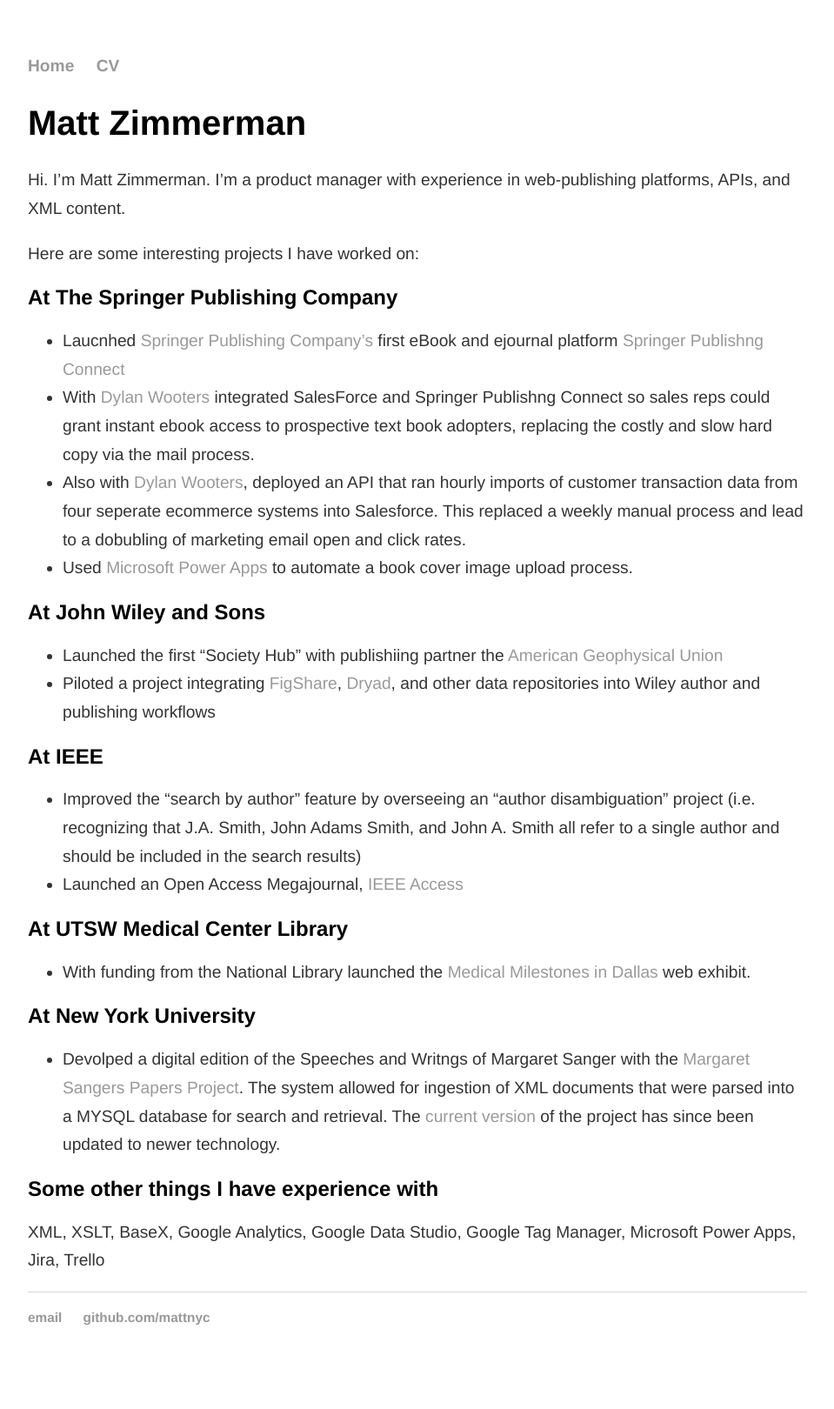
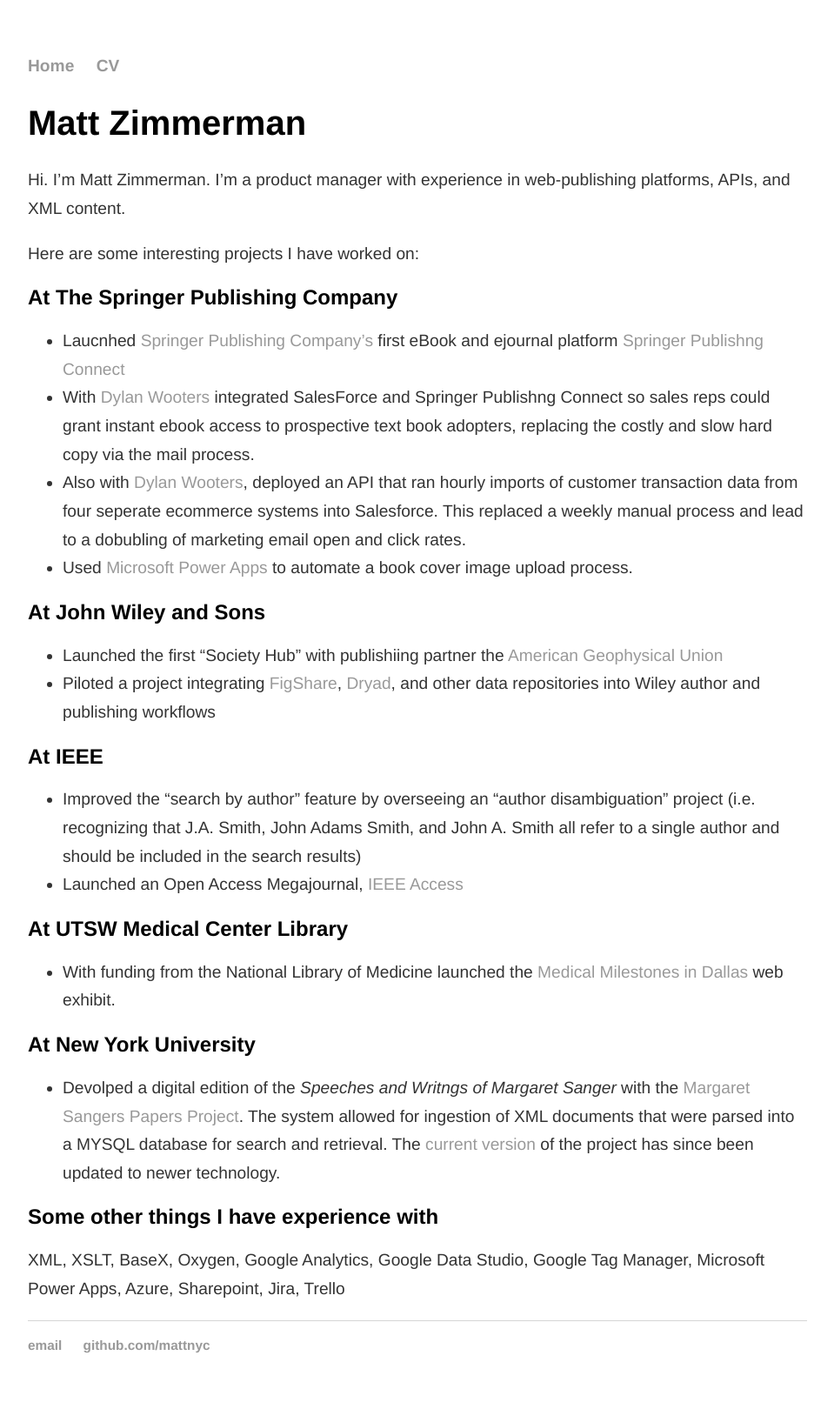
Before and after one commit to mattznyc/mattznyc.github.io, a Jekyll site: the page built from index.md, in a window 1280 px wide. Shown: the whole page at 87% size, without its empty margins (160-1119 px from the left). Built offline with Jekyll 4.4.1, drawn with Linux system fonts in a browser that asks for light colours; before the commit the page ends 1588 px from its top, so only the background shows below that.

Commit message:
Update index.md

```diff
--- a/index.md
+++ b/index.md
@@ -23,10 +23,10 @@
 * Launched an Open Access Megajournal, [IEEE Access](https://ieeexplore.ieee.org/xpl/RecentIssue.jsp?punumber=6287639)
 
 ## At UTSW Medical Center Library
-* With funding from the National Library launched the [Medical Milestones in Dallas](https://utswlibrary.omeka.net/exhibits/show/milestones/intro) web exhibit.
+* With funding from the National Library of Medicine launched the [Medical Milestones in Dallas](https://utswlibrary.omeka.net/exhibits/show/milestones/intro) web exhibit.
 
 ## At New York University
-* Devolped a digital edition of the Speeches and Writngs of Margaret Sanger with the [Margaret Sangers Papers Project](https://m-sanger.org/welcome). The system allowed for ingestion of XML documents that were parsed into a MYSQL database for search and retrieval. The [current version](https://m-sanger.org/digi) of the project has since been updated to newer technology.
+* Devolped a digital edition of the *Speeches and Writngs of Margaret Sanger* with the [Margaret Sangers Papers Project](https://m-sanger.org/welcome). The system allowed for ingestion of XML documents that were parsed into a MYSQL database for search and retrieval. The [current version](https://m-sanger.org/digi) of the project has since been updated to newer technology.
 
 ## Some other things I have experience with
-XML, XSLT, BaseX, Google Analytics, Google Data Studio, Google Tag Manager, Microsoft Power Apps, Jira, Trello
+XML, XSLT, BaseX, Oxygen, Google Analytics, Google Data Studio, Google Tag Manager, Microsoft Power Apps, Azure, Sharepoint, Jira, Trello
```
